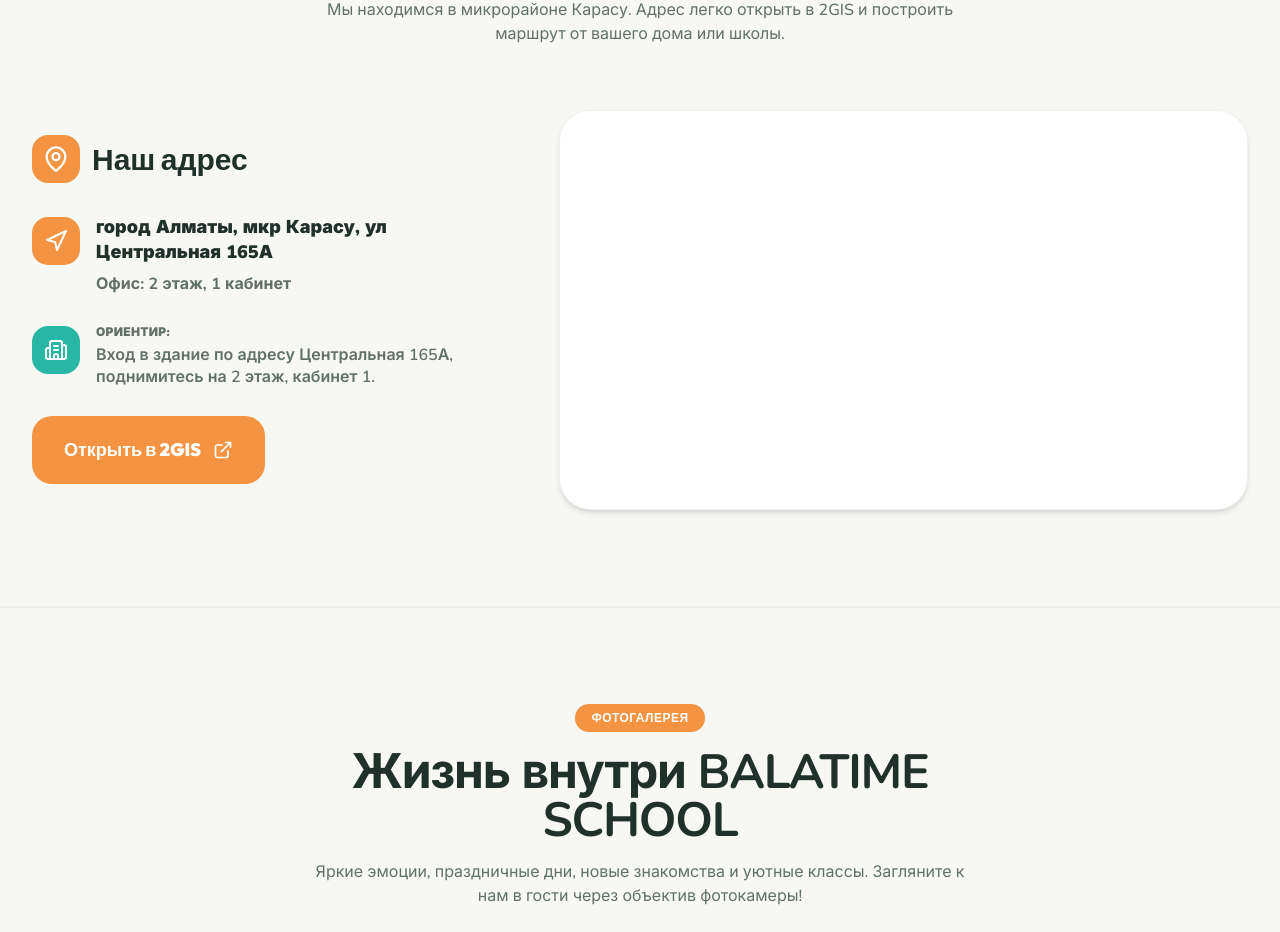
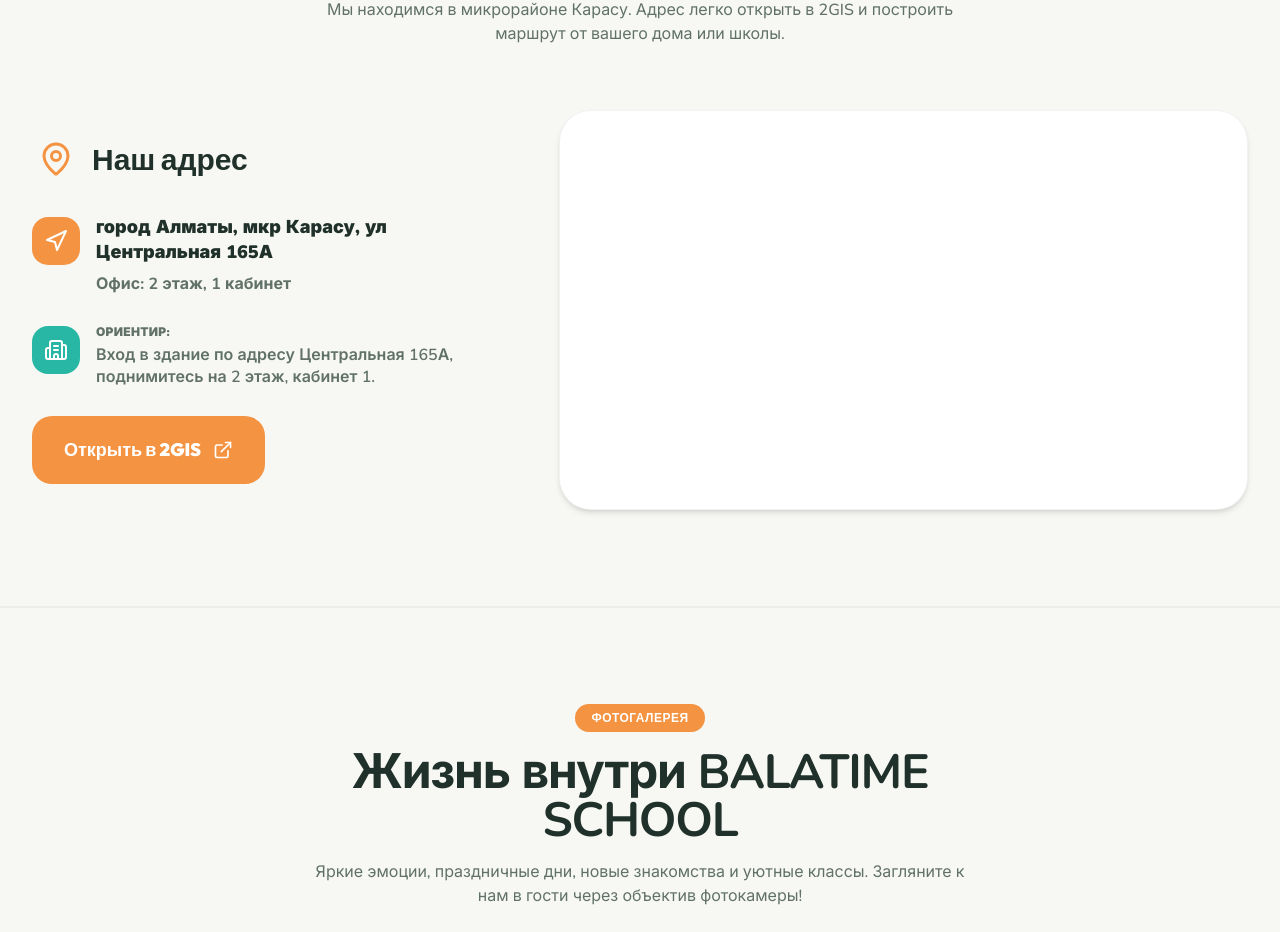
Before and after one commit to mapyr0110/balatime, a React (Vite) app: page / in a window 1280 px wide. Shown: the part 2936-3868 px from the top of the page. Built offline with nearby package versions, Linux system fonts and the light colour scheme.

Commit message:
final_ah

```diff
--- a/src/components/LocationMap.tsx
+++ b/src/components/LocationMap.tsx
@@ -23,8 +23,8 @@
           <div className="lg:col-span-5 flex flex-col justify-center text-left gap-8">
             <div className="p-0">
               <h3 className="font-display text-3xl font-black text-[var(--color-ink)] mb-8 flex items-center gap-3">
-                <span className="flex h-12 w-12 shrink-0 items-center justify-center rounded-2xl bg-[var(--color-primary)]">
-                  <MapPin className="w-7 h-7 text-white" />
+                <span className="flex h-12 w-12 shrink-0 items-center justify-center">
+                  <MapPin className="w-9 h-9 text-[var(--color-primary)]" />
                 </span>
                 {t.location.addressTitle}
               </h3>
```
